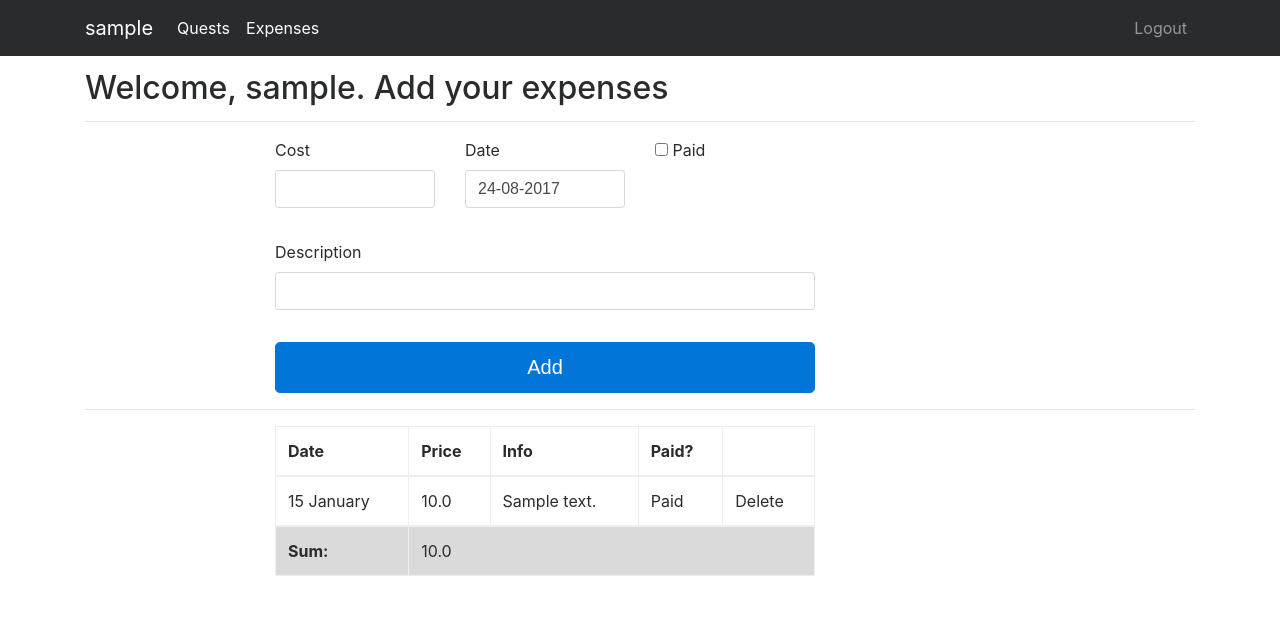
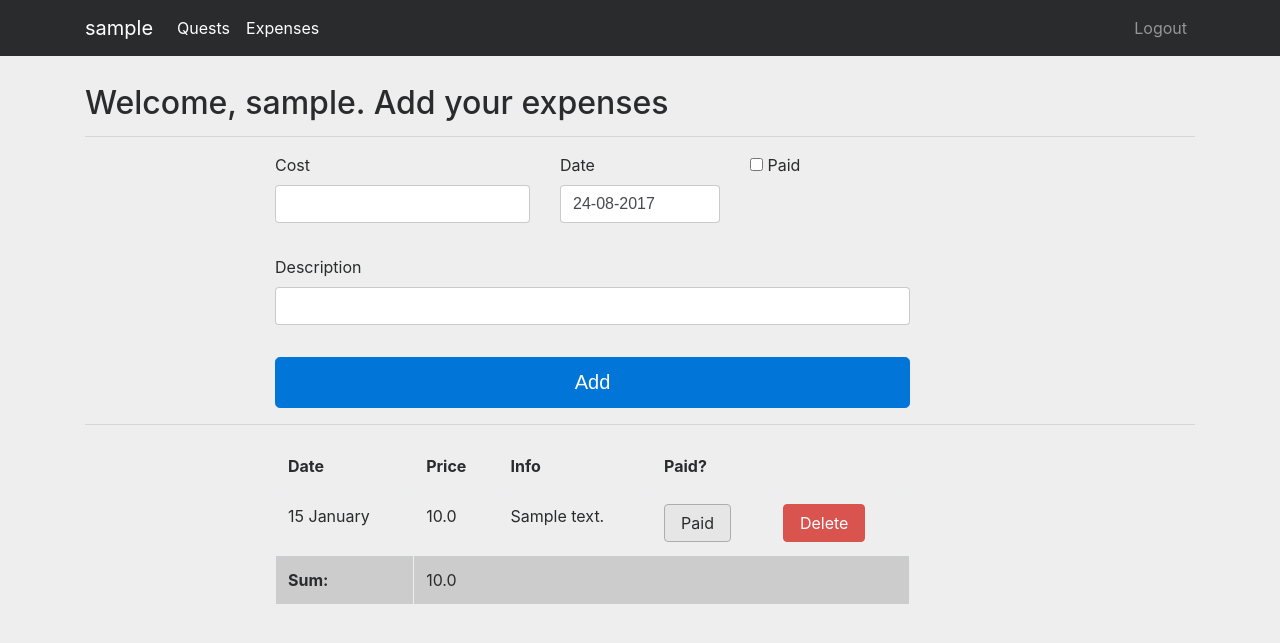
Before and after one commit to Royserg/DoNotDo, a Flask app: page /expenses in a window 1280 px wide. Shown: the top 643 px of the page. Run offline with Flask 2, Linux system fonts and the light colour scheme; a user stored in the database is signed in; tables that the repository leaves empty hold one stand-in row (values such as "Sample post"); some libraries are stand-ins or nearby versions.

Commit message:
paid and delete

```diff
--- a/app.py
+++ b/app.py
@@ -103,6 +103,27 @@
     return render_template('expenses.html', form=form, expenses=expenses, expenses_sum=expenses_sum)
 
 
+@app.route('/expense/delete/<int:id>', methods=['GET', 'POST'])
+@login_required
+def expense_delete(id):
+	expense = Expense.query.get(id)
+	db.session.delete(expense)
+	db.session.commit()
+
+	return redirect(url_for('expenses'))
+
+@app.route('/expense/paid/<int:id>', methods=['GET', 'POST'])
+@login_required
+def expense_paid(id):
+	expense = Expense.query.get(id)
+	if expense.is_paid:
+		expense.is_paid = False
+	else:
+		expense.is_paid = True
+
+	db.session.commit()
+	return redirect(url_for('expenses'))
+
 
 # Sign Up Route
 @app.route('/signup', methods=['GET', 'POST'])
--- a/static/starter-template.css
+++ b/static/starter-template.css
@@ -1,6 +1,7 @@
 body {
-  padding-top: 70px;
+  padding-top: 85px;
   padding-bottom: 20px;
+  background: #eee;
 }
 
 .navbar {
--- a/templates/expenses.html
+++ b/templates/expenses.html
@@ -22,7 +22,7 @@
         <form method="POST" action="/expenses">
             <div class="form-group row">
                 {{ form.hidden_tag() }}
-                <div class="offset-sm-2 col-md-2">
+                <div class="offset-sm-2 col-md-3">
                     {{ wtf.form_field(form.cost) }}
                 </div>
                 <div class="col-md-2">
@@ -33,12 +33,12 @@
                 </div>
             </div>
             <div class="form-group row">
-                <div class="offset-sm-2 col-md-6">
+                <div class="offset-sm-2 col-md-7">
                     {{ wtf.form_field(form.description) }}
                 </div>
             </div>
             <div class="form-group row">
-                <div class="offset-sm-2 col-sm-6">
+                <div class="offset-sm-2 col-sm-7">
                     <button class="btn btn-lg btn-primary btn-block" type="submit">Add</button>
                 </div>
             </div>
@@ -47,7 +47,7 @@
         <hr>
 
         <div class="row">
-            <div class='offset-sm-2 col-md-6'>
+            <div class='offset-sm-2 col-md-7'>
                 <table class="table table-hover table-bordered">
                     <thead>
                         <tr>
@@ -65,11 +65,11 @@
                             <td>{{ expense.cost }}</td>
                             <td>{{ expense.description }}</td>
                         {% if expense.is_paid  %}
-                            <td> Paid </td>
+                            <td> <a href="expense/paid/{{expense.id}}" class='btn btn-secondary active'>Paid</a> </td>
                         {% else %}
-                            <td>To Pay</td>
+                            <td> <a href="expense/paid/{{expense.id}}" class='btn btn-warning'>To Pay</a></td>
                         {% endif %}
-                            <td> Delete </td>
+                            <td> <a href="expense/delete/{{expense.id}}" class='btn btn-danger'>Delete</a> </td>
                         </tr>
                     {% endfor %}
                     </tbody>
```
